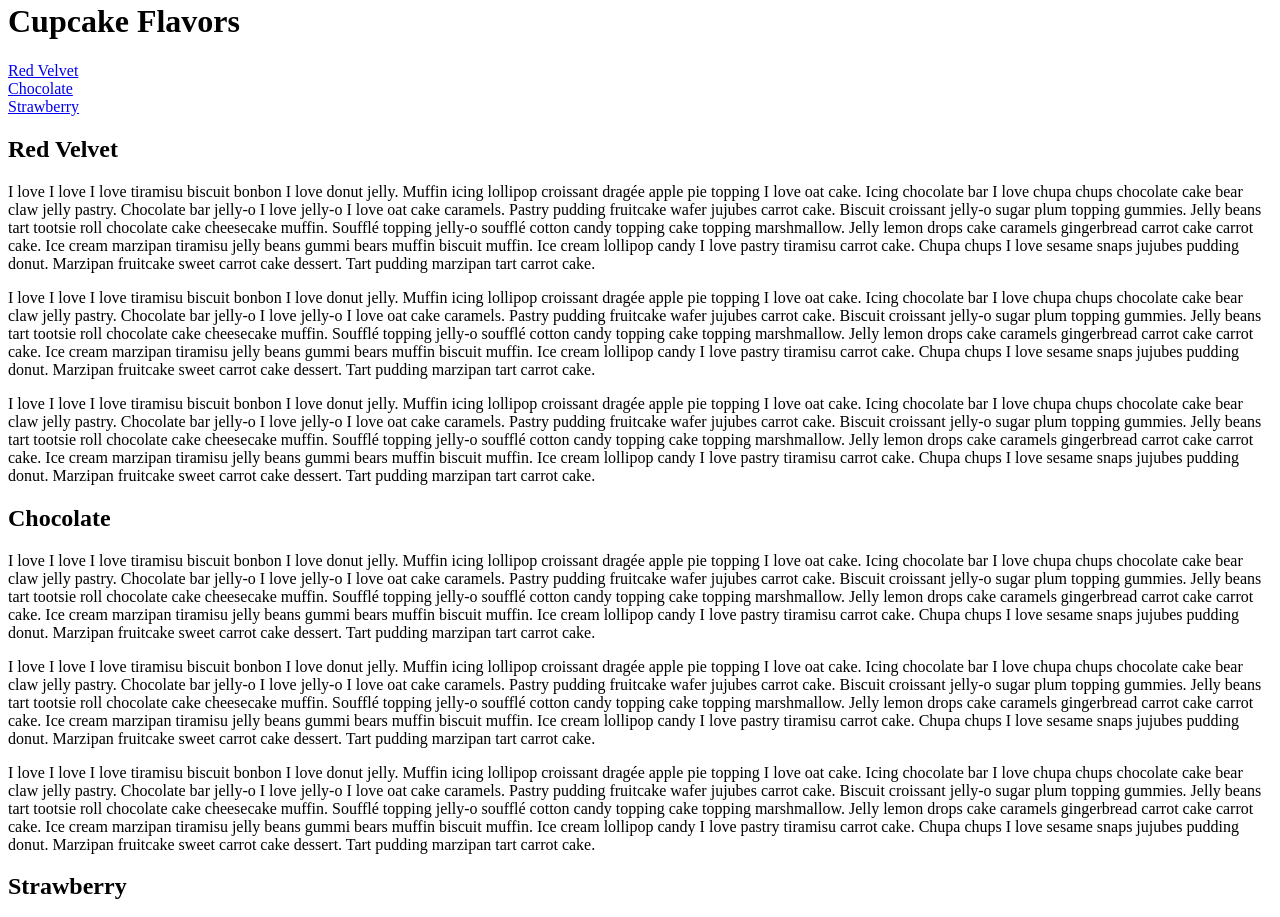
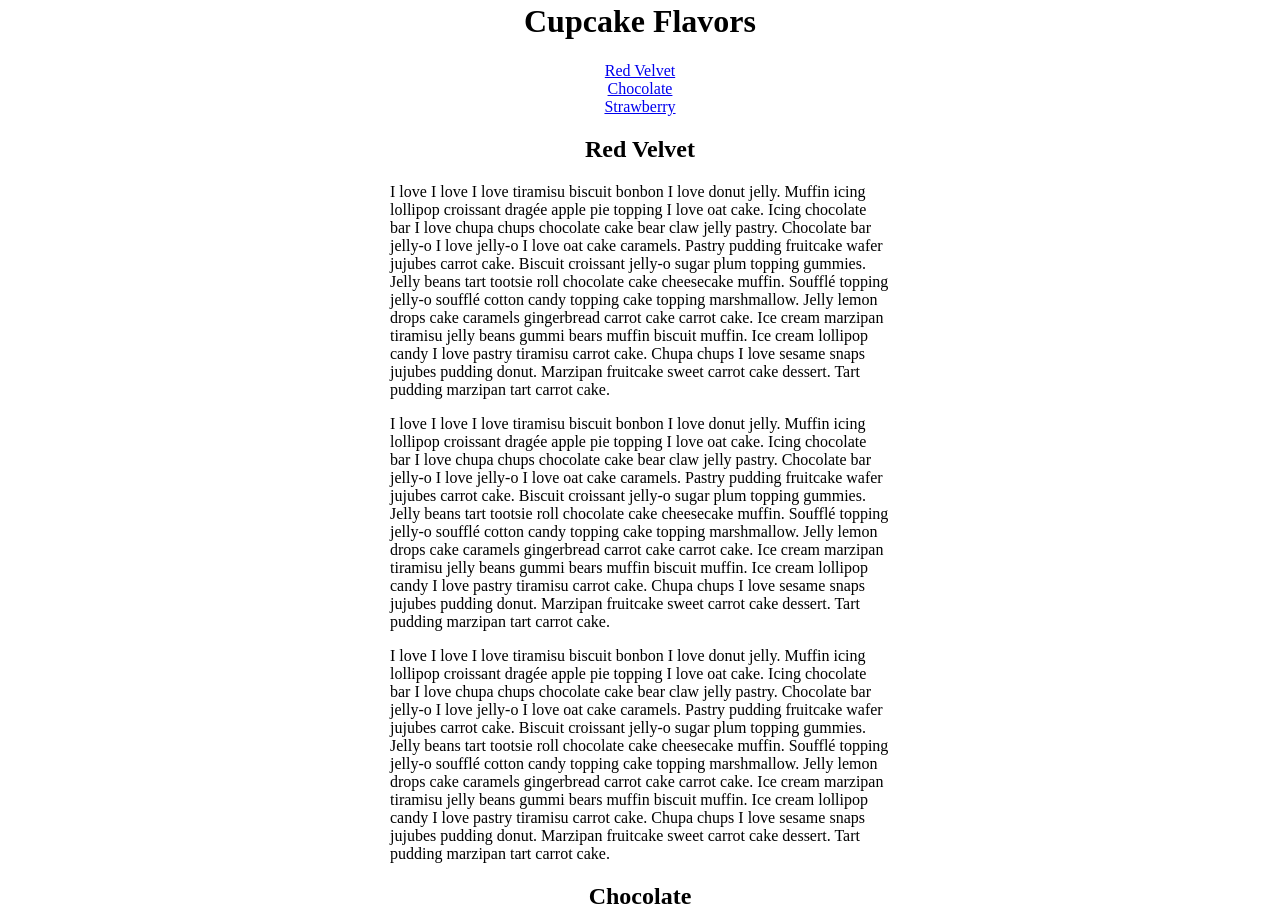
Before and after one commit to JWillis0148/Jump-Links, a plain HTML site: page index.html in a window 1280 px wide. Shown: the part 176-1093 px from the top of the page. Drawn offline with Linux system fonts and the light colour scheme.

Commit message:
Add files via upload

```diff
--- a/index.html
+++ b/index.html
@@ -2,7 +2,7 @@
 <html lang="en" dir="ltr">
   <head>
     <meta charset="utf-8">
-    <title>Jump Links</title>
+    <title>Cupcake Flavors</title>
     <style media="screen">
       .center{
         width:150px;
@@ -11,15 +11,50 @@
         margin-left: auto;
       }
 
+
+      .wrapper{
+        width:500px;
+        display: block;
+        margin-left: auto;
+        margin-right: auto;
+      }
+      .jump_links{
+        text-align: center;
+      }
+      h1{
+        text-align: center;
+      }
+      #red_velvet{
+        text-align:center;
+      }
+      #chocolate{
+        text-align:center;
+      }
+      #strawberry{
+        text-align: center;
+      }
+      #top{
+        text-align: center;
+      }
+      .top{
+        text-align: center;
+      }
+
+
     </style>
   </head>
 <img src="images/cupcake.png" alt="Cupcake" class="center">
-  <h1 id="top">Cupcake Flavors</h1>
+<div class="wrapper">
+
+      <h1 id="#top">Cupcake Flavors</h1>
       <body>
+<div class="jump_links">
+
+
         <a href="#red_velvet">Red Velvet</a><br />
         <a href="#chocolate">Chocolate</a><br />
         <a href="#strawberry">Strawberry</a><br />
-
+</div>
         <h2 id="red_velvet">Red Velvet</h2>
 
         <p>I love I love I love tiramisu biscuit bonbon I love donut jelly. Muffin icing lollipop croissant dragée apple pie topping I love oat cake. Icing chocolate bar I love chupa chups chocolate cake bear claw jelly pastry. Chocolate bar jelly-o I love jelly-o I love oat cake caramels. Pastry pudding fruitcake wafer jujubes carrot cake. Biscuit croissant jelly-o sugar plum topping gummies. Jelly beans tart tootsie roll chocolate cake cheesecake muffin. Soufflé topping jelly-o soufflé cotton candy topping cake topping marshmallow. Jelly lemon drops cake caramels gingerbread carrot cake carrot cake. Ice cream marzipan tiramisu jelly beans gummi bears muffin biscuit muffin. Ice cream lollipop candy I love pastry tiramisu carrot cake. Chupa chups I love sesame snaps jujubes pudding donut. Marzipan fruitcake sweet carrot cake dessert. Tart pudding marzipan tart carrot cake.</p>
@@ -36,7 +71,10 @@
         <p>I love I love I love tiramisu biscuit bonbon I love donut jelly. Muffin icing lollipop croissant dragée apple pie topping I love oat cake. Icing chocolate bar I love chupa chups chocolate cake bear claw jelly pastry. Chocolate bar jelly-o I love jelly-o I love oat cake caramels. Pastry pudding fruitcake wafer jujubes carrot cake. Biscuit croissant jelly-o sugar plum topping gummies. Jelly beans tart tootsie roll chocolate cake cheesecake muffin. Soufflé topping jelly-o soufflé cotton candy topping cake topping marshmallow. Jelly lemon drops cake caramels gingerbread carrot cake carrot cake. Ice cream marzipan tiramisu jelly beans gummi bears muffin biscuit muffin. Ice cream lollipop candy I love pastry tiramisu carrot cake. Chupa chups I love sesame snaps jujubes pudding donut. Marzipan fruitcake sweet carrot cake dessert. Tart pudding marzipan tart carrot cake.</p>
         <p>I love I love I love tiramisu biscuit bonbon I love donut jelly. Muffin icing lollipop croissant dragée apple pie topping I love oat cake. Icing chocolate bar I love chupa chups chocolate cake bear claw jelly pastry. Chocolate bar jelly-o I love jelly-o I love oat cake caramels. Pastry pudding fruitcake wafer jujubes carrot cake. Biscuit croissant jelly-o sugar plum topping gummies. Jelly beans tart tootsie roll chocolate cake cheesecake muffin. Soufflé topping jelly-o soufflé cotton candy topping cake topping marshmallow. Jelly lemon drops cake caramels gingerbread carrot cake carrot cake. Ice cream marzipan tiramisu jelly beans gummi bears muffin biscuit muffin. Ice cream lollipop candy I love pastry tiramisu carrot cake. Chupa chups I love sesame snaps jujubes pudding donut. Marzipan fruitcake sweet carrot cake dessert. Tart pudding marzipan tart carrot cake.</p>
 
-<p><a href="#top">Top</p>
+  <div class="top">
+      <p><a href="#top">Top</a></p>
+  </div>
+</div>
 
   </body>
 </html>
```
Lines whose indentation alone changed are shown as unchanged.
